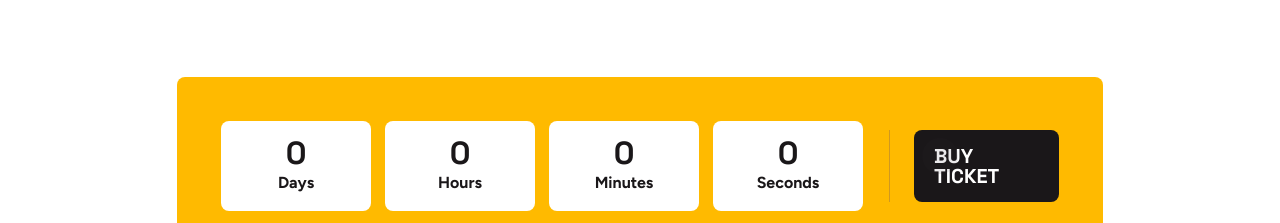
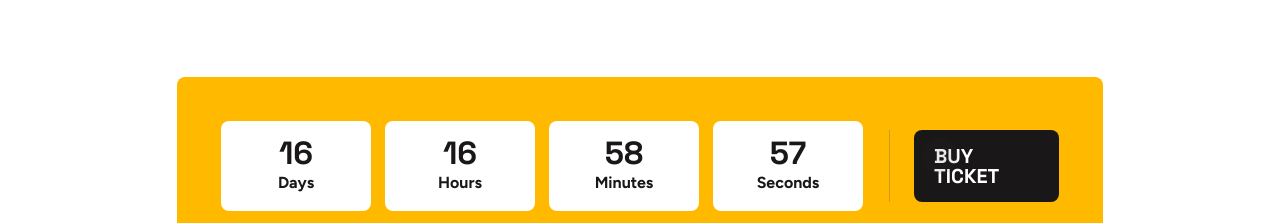
Before and after one commit to thenavodianplatform/tnp, a Next.js app: page /faq in a window 1280 px wide. Shown: the part 1280-1503 px from the top of the page. Built offline with nearby package versions, Linux system fonts and the light colour scheme.

Commit message:
Update Countdown.tsx

```diff
--- a/components/elements/Countdown.tsx
+++ b/components/elements/Countdown.tsx
@@ -18,7 +18,7 @@ const getPartsOfTimeDuration = (duration: number) => {
 export default function Countdown({ style }: any) {
   const [timeDif, setTimeDif] = useState(() => {
     const now = Date.now();
-    const endDateTime = new Date("2025-05-11T12:00:00"); // Set exact date and time
+    const endDateTime = new Date("2025-06-01T12:00:00"); // Set exact date and time
     return endDateTime.getTime() - now;
   });
 
```
